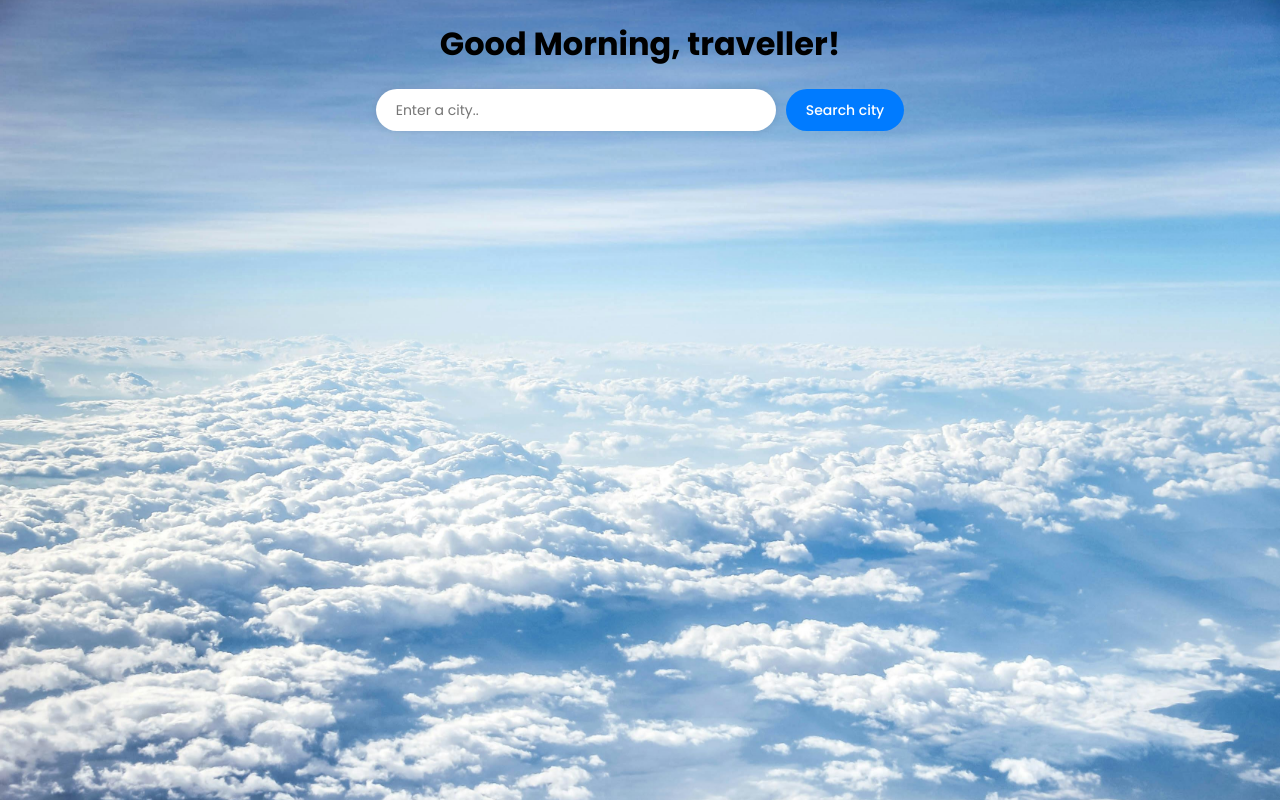
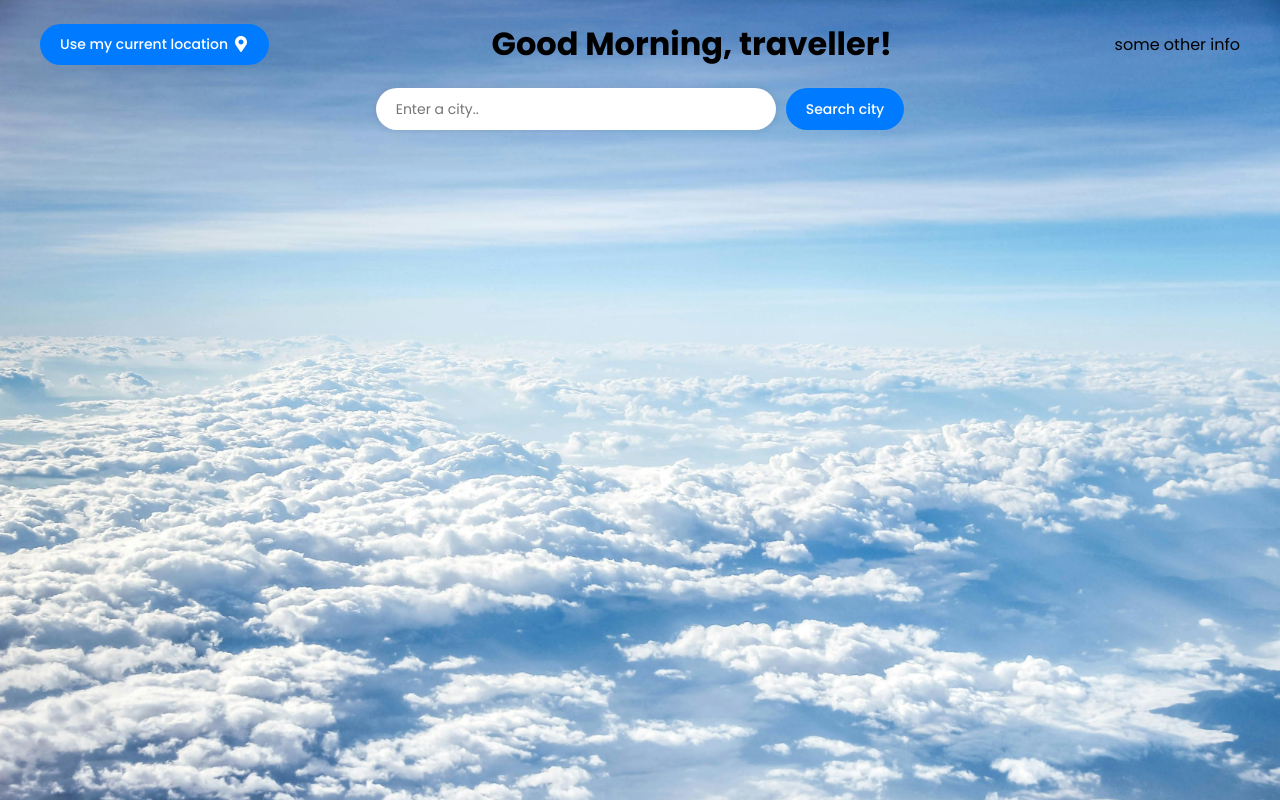
Before and after one commit to pyordanovdev/weather-app-react, a React (Vite) app: page / in a window 1280 px wide. Built offline with nearby package versions, Linux system fonts and the light colour scheme; no server answers.

Commit message:
feat: added get user location

```diff
--- a/src/App.jsx
+++ b/src/App.jsx
@@ -1,7 +1,9 @@
-import { useState } from "react";
+import { useState, useEffect } from "react";
 import SearchForm from "./Components/SearchForm";
 import Header from "./Components/Header";
 import LocationWeatherDataPanel from "./Components/locationWeatherDataPanel";
+import getUserCurrentLocation from "./Utils/getUserCurrentLocation";
+import getLocationWeatherDataFromCoords from "./Utils/getLocationWeatherDataFromCoords";
 /**
  * The main App component. It renders a Header, a SearchForm, and a
  * LocationWeatherDataPanel. The LocationWeatherDataPanel is only rendered
@@ -13,14 +15,37 @@ import LocationWeatherDataPanel from "./Components/locationWeatherDataPanel";
 function App() {
   const [searchResponseData, setSearchResponseData] = useState(null);
   const [locationWeatherData, setLocationWeatherData] = useState(null);
+  const [usingCurrentLocation, isUsingCurrentLocation] = useState(false);
+  const fetchLocationData = async () => {
+    try {
+      const userLocation = await getUserCurrentLocation();
+      console.log(userLocation);
+      const locationWeatherDataFromCoords =
+        await getLocationWeatherDataFromCoords(
+          userLocation.lat,
+          userLocation.long
+        );
+      setLocationWeatherData(locationWeatherDataFromCoords);
+      isUsingCurrentLocation(true);
+    } catch (err) {
+      console.log(err);
+    }
+  };
+  useEffect(() => {
+    fetchLocationData();
+  }, []);
   return (
     <div className='weather-app'>
       <div className='weather-app-container'>
-        <Header />
+        <Header
+          usingCurrentLocation={usingCurrentLocation}
+          handleClickUseLocation={fetchLocationData}
+        />
         <SearchForm
           searchResponseData={searchResponseData}
           setSearchResponseData={setSearchResponseData}
           setLocationWeatherData={setLocationWeatherData}
+          isUsingCurrentLocation={isUsingCurrentLocation}
         />
         {!searchResponseData && locationWeatherData && (
           <LocationWeatherDataPanel locationWeatherData={locationWeatherData} />
--- a/src/Components/Header.jsx
+++ b/src/Components/Header.jsx
@@ -1,4 +1,7 @@
 import getCurrentHour from "../Utils/getCurrentHour";
+import Button from "./Button";
+import { FaMapMarkerAlt, FaCircle } from "react-icons/fa";
+
 /**
  * A functional component that displays a greeting message
  * based on the current hour of the day.
@@ -8,7 +11,7 @@ import getCurrentHour from "../Utils/getCurrentHour";
  *
  * @returns {JSX.Element} A div containing an h1 element with a greeting message.
  */
-function Header() {
+function Header({ usingCurrentLocation, handleClickUseLocation }) {
   const currentHour = getCurrentHour();
   let message = "";
   if (currentHour < 12) {
@@ -20,7 +23,21 @@ function Header() {
   }
   return (
     <div className='header'>
-      <h1>{message}, traveller!</h1>
+      <div className='col-3'>
+        {usingCurrentLocation ? (
+          <p className='status-box'>
+            <FaCircle color={"#0f0"} /> Using current location...
+          </p>
+        ) : (
+          <Button onClickHandler={handleClickUseLocation}>
+            Use my current location <FaMapMarkerAlt />
+          </Button>
+        )}
+      </div>
+      <div className='col-3'>
+        <h1>{message}, traveller!</h1>
+      </div>
+      <div className='col-3'>some other info</div>
     </div>
   );
 }
--- a/src/Components/LocationWeatherDataPanel.jsx
+++ b/src/Components/LocationWeatherDataPanel.jsx
@@ -20,7 +20,7 @@ import categorizeArrayItemsIntoSingleObject from "../Utils/categorizeArrayItemsI
  * @returns {JSX.Element} A JSX element that displays the current weather data and 3 hour forecast data for 5 days for the given location.
  */
 function LocationWeatherDataPanel({ locationWeatherData }) {
-  const [fiveDayForecastData, setfiveDayForecastData] = useState(null);
+  const [fiveDayForecastData, setFiveDayForecastData] = useState(null);
   const [isLoading, setIsLoading] = useState(true);
   const iconStylesObject = {
     fontSize: "25px",
@@ -45,7 +45,7 @@ function LocationWeatherDataPanel({ locationWeatherData }) {
         "dt_txt"
       );
       console.log(categorizedDataItems);
-      setfiveDayForecastData(categorizedDataItems);
+      setFiveDayForecastData(categorizedDataItems);
       setIsLoading(false);
     };
     fetchAndCategorizeData();
--- a/src/Components/SearchDropdownLocationItem.jsx
+++ b/src/Components/SearchDropdownLocationItem.jsx
@@ -19,12 +19,14 @@ function SearchDropdownLocationItem({
   searchResponseItem,
   setLocationWeatherData,
   setSearchResponseData,
+  isUsingCurrentLocation,
 }) {
   const openWeatherImageURL = import.meta.env.VITE_OPENWEATHER_IMG_URL;
   function handleClick(e) {
     e.preventDefault();
     setLocationWeatherData(searchResponseItem);
     setSearchResponseData(null);
+    isUsingCurrentLocation(false);
     console.log(searchResponseItem);
   }
   return (
--- a/src/Components/SearchDropdownLocations.jsx
+++ b/src/Components/SearchDropdownLocations.jsx
@@ -12,6 +12,7 @@ function SearchDropdownLocations({
   searchResponseData,
   setLocationWeatherData,
   setSearchResponseData,
+  isUsingCurrentLocation,
 }) {
   return (
     <ul className='search-dropdown-menu'>
@@ -24,6 +25,7 @@ function SearchDropdownLocations({
               key={item.id}
               setLocationWeatherData={setLocationWeatherData}
               setSearchResponseData={setSearchResponseData}
+              isUsingCurrentLocation={isUsingCurrentLocation}
             />
           );
         })}
--- a/src/Components/SearchForm.jsx
+++ b/src/Components/SearchForm.jsx
@@ -23,6 +23,7 @@ function SearchForm({
   searchResponseData,
   setSearchResponseData,
   setLocationWeatherData,
+  isUsingCurrentLocation,
 }) {
   const [searchQuery, setSearchQuery] = useState("");
   const [isLoading, setIsLoading] = useState(false);
@@ -49,6 +50,7 @@ function SearchForm({
             setSearchResponseData={setSearchResponseData}
             searchResponseData={searchResponseData}
             setLocationWeatherData={setLocationWeatherData}
+            isUsingCurrentLocation={isUsingCurrentLocation}
           />
         )}
       </div>
--- /dev/null
+++ b/src/Utils/getLocationWeatherDataFromCoords.js
@@ -0,0 +1,23 @@
+/**
+ * Makes an API call to fetch the current weather data for a given set of coordinates.
+ * Utilizes the OpenWeatherMap API.
+ *
+ * @param {number} lat - The latitude of the location
+ * @param {number} long - The longitude of the location
+ * @example getLocationWeatherDataFromCoords(37.7749, -122.4194)
+ * @returns {object|null} The fetched data or null if the API call fails
+ */
+export default async function getLocationWeatherDataFromCoords(lat, long) {
+  const apiKey = import.meta.env.VITE__OPENWEATHER_API;
+  try {
+    const res = await fetch(
+      `https://api.openweathermap.org/data/2.5/weather/?lat=${lat}&lon=${long}&appid=${apiKey}`
+    );
+    if (!res.ok) throw new Error("Failed to fetch data");
+    const data = await res.json();
+    return data;
+  } catch (err) {
+    console.log(err.message);
+    return null;
+  }
+}
--- /dev/null
+++ b/src/Utils/getUserCurrentLocation.js
@@ -0,0 +1,40 @@
+/**
+ * Gets the user's current location using the Geolocation API.
+ *
+ * @example getUserCurrentLocation()
+ * @returns {object} An object with keys "lat" and "long", containing the user's current latitude and longitude.
+ * @throws {Error} If the user doesn't allow geolocation access, or if there is an error with the Geolocation API.
+ */
+export default function getUserCurrentLocation() {
+  if (!navigator.geolocation) {
+    return Promise.reject(
+      new Error("Geolocation is not supported by your browser.")
+    );
+  }
+  return new Promise((resolve, reject) => {
+    navigator.geolocation.getCurrentPosition(
+      (position) => {
+        resolve({
+          lat: position.coords.latitude,
+          long: position.coords.longitude,
+        });
+      },
+      (error) => {
+        switch (error.code) {
+          case error.PERMISSION_DENIED:
+            reject(new Error("User denied the request for Geolocation."));
+            break;
+          case error.POSITION_UNAVAILABLE:
+            reject(new Error("Location information is unavailable."));
+            break;
+          case error.TIMEOUT:
+            reject(new Error("The request to get user location timed out."));
+            break;
+          case error.UNKNOWN_ERROR:
+            reject(new Error("An unknown error occurred."));
+            break;
+        }
+      }
+    );
+  });
+}
--- a/src/index.css
+++ b/src/index.css
@@ -1,4 +1,7 @@
 @import url("https://fonts.googleapis.com/css2?family=Poppins:wght@100;200;300;400;500;600;700;800;900&display=swap");
+:root {
+  --site-width: 1200px;
+}
 body {
   margin: 0;
   padding: 0;
@@ -38,7 +41,7 @@ tr {
   font-family: "Poppins", sans-serif !important;
 }
 h1 {
-  margin-top: 0;
+  margin: 0;
   text-align: center;
 }
 h4 {
@@ -59,11 +62,20 @@ h4 {
   padding: 20px 0;
 }
 .weather-app-container {
-  max-width: 1000px;
+  max-width: var(--site-width);
   display: flex;
-  width: 1000px;
+  width: var(--site-width);
   margin: 0 auto;
   flex-flow: column nowrap;
+}
+
+.header {
+  display: flex;
+  flex-flow: row nowrap;
+  justify-content: space-between;
+  align-items: center;
+  padding-bottom: 20px;
+  gap: 30px;
 }
 
 .search-form {
@@ -121,9 +133,26 @@ button.primary {
   transition: background-color 0.3s ease;
   font-size: 14px;
   font-weight: 500;
+  display: flex;
+  flex-flow: row nowrap;
+  justify-content: flex-start;
+  align-items: center;
+  gap: 5px;
+}
+button i,
+button svg {
+  font-size: 16px;
 }
 button.primary:hover {
   background-color: #3395ff;
+}
+.status-box {
+  margin: 0;
+  display: inline-flex;
+  flex-flow: row nowrap;
+  justify-content: flex-start;
+  align-items: center;
+  gap: 10px;
 }
 
 li.single-city-search {
@@ -159,6 +188,7 @@ li.single-city-search span {
   align-items: center;
   gap: 6px;
   justify-content: flex-start;
+  text-align: left;
 }
 .location-weather-data-panel {
   background-color: #ffffff30;
@@ -224,6 +254,6 @@ li.single-city-search span {
   font-weight: 500;
 }
 .h4__current-location {
-  margin: 5px 0;
+  margin: 5px 0 15px 0;
   font-weight: 400;
 }
```
Also changed, not shown: 2 other files (tests, documents, lock files or other folders).
